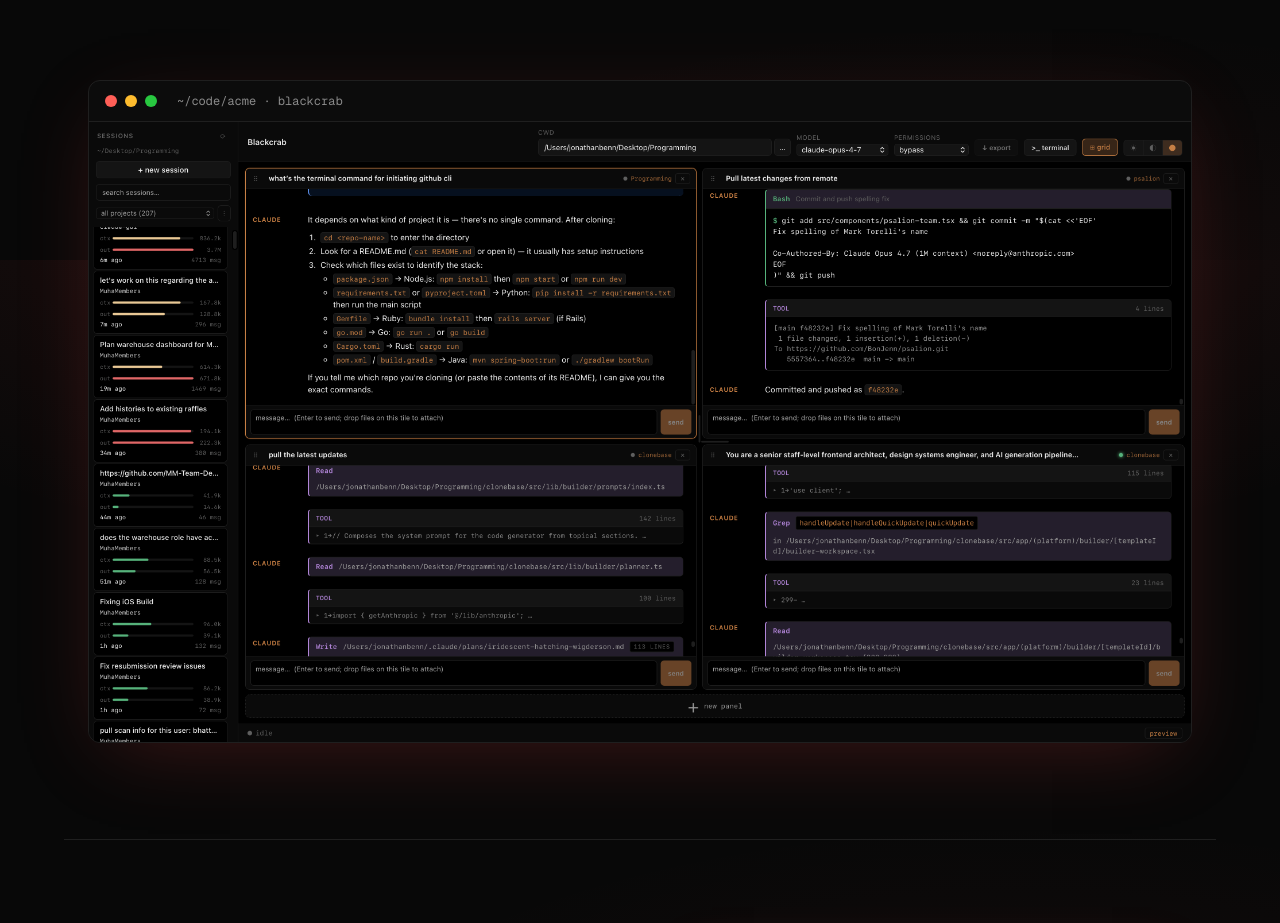
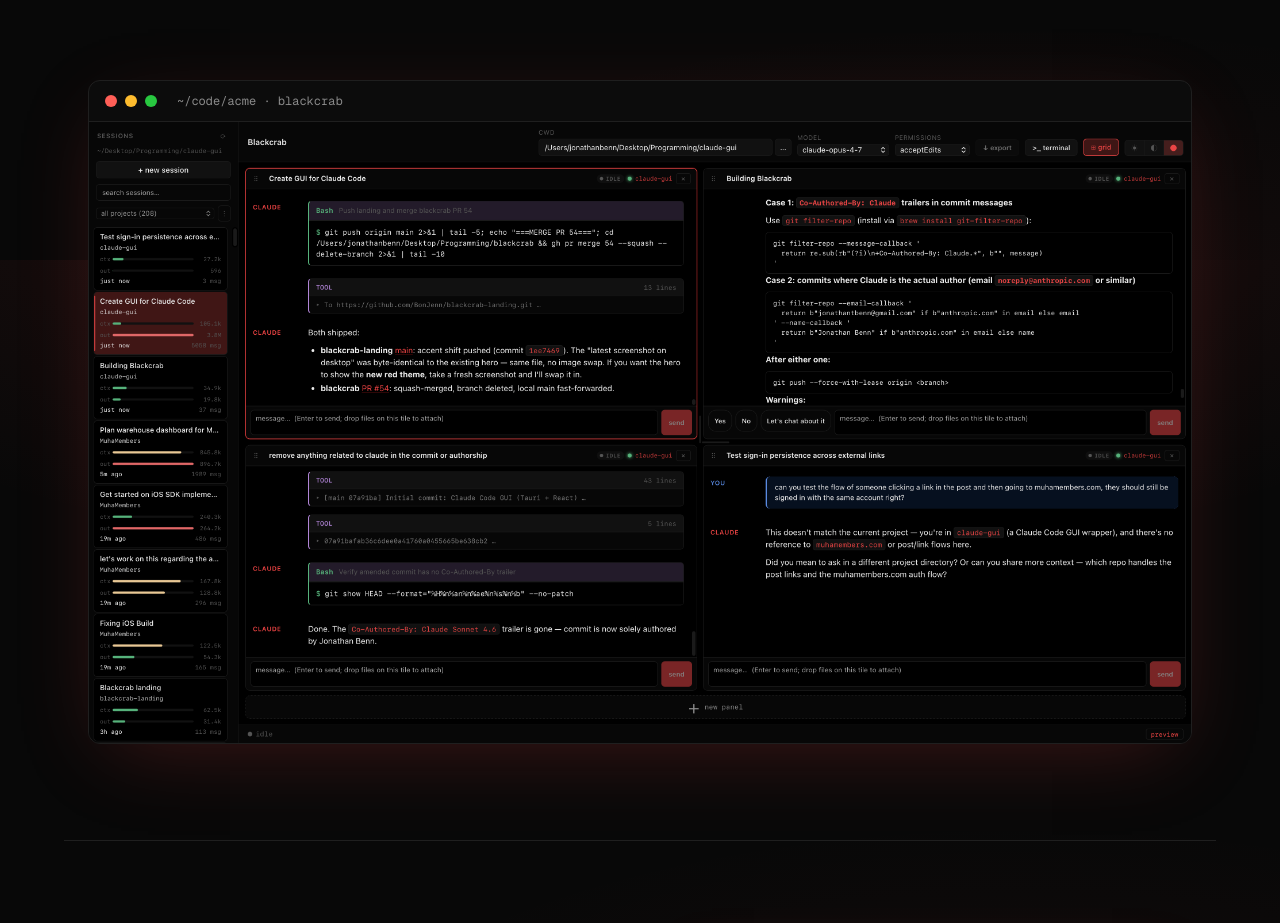
Before and after one commit to BonJenn/blackcrab-landing, a Next.js app: page / in a window 1280 px wide. Shown: the part 540-1463 px from the top of the page. Built offline with nearby package versions, Linux system fonts and the light colour scheme.

Commit message:
Update hero screenshot to the new red-theme grid

```diff
--- a/app/page.tsx
+++ b/app/page.tsx
@@ -92,7 +92,7 @@
         <Image
           src="/hero.png"
           alt="Blackcrab running four Claude Code sessions in a 2×2 grid"
-          width={3838}
+          width={3834}
           height={2160}
           priority
           sizes="(min-width: 1024px) 1024px, 100vw"
```
Also changed, not shown: public/hero.png.
